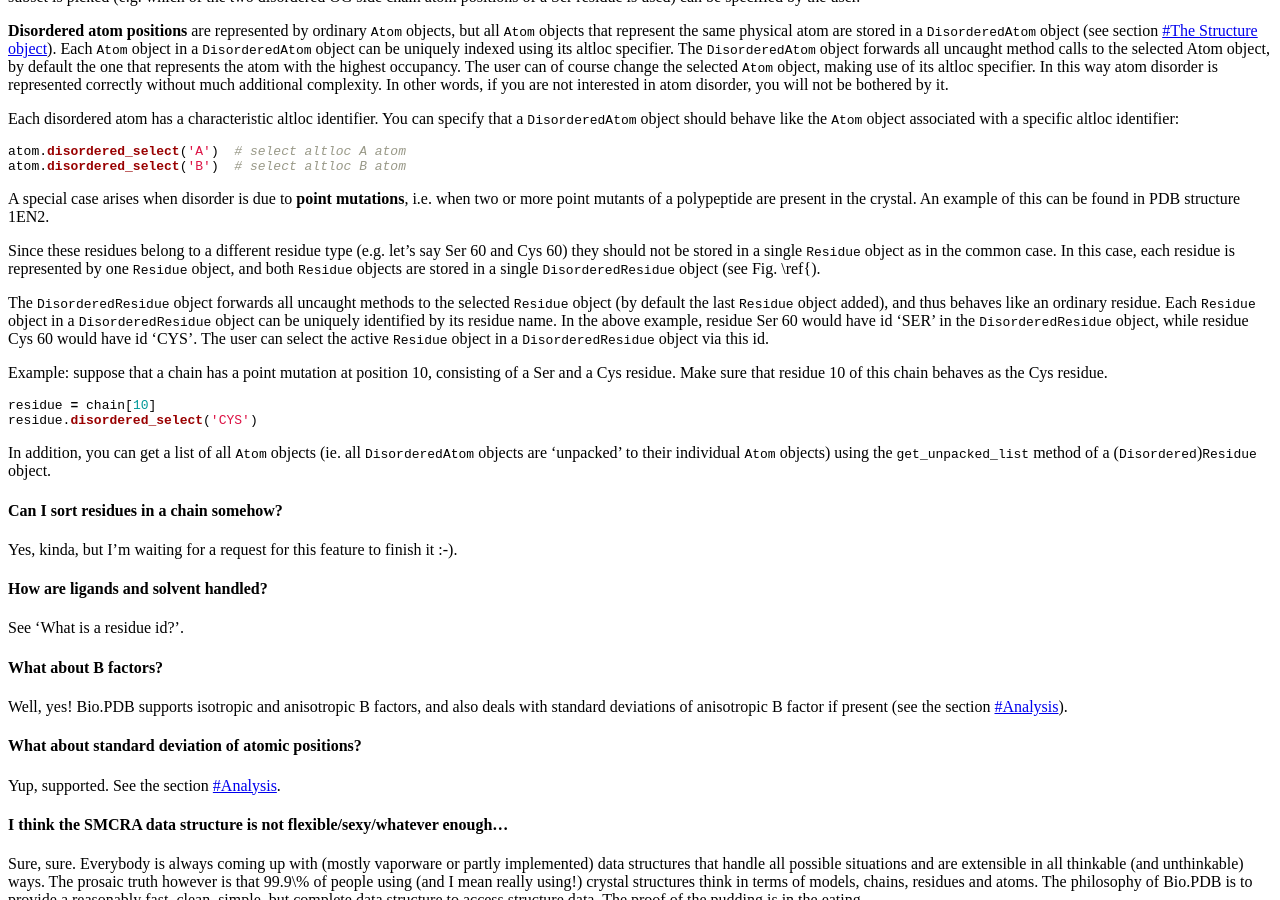
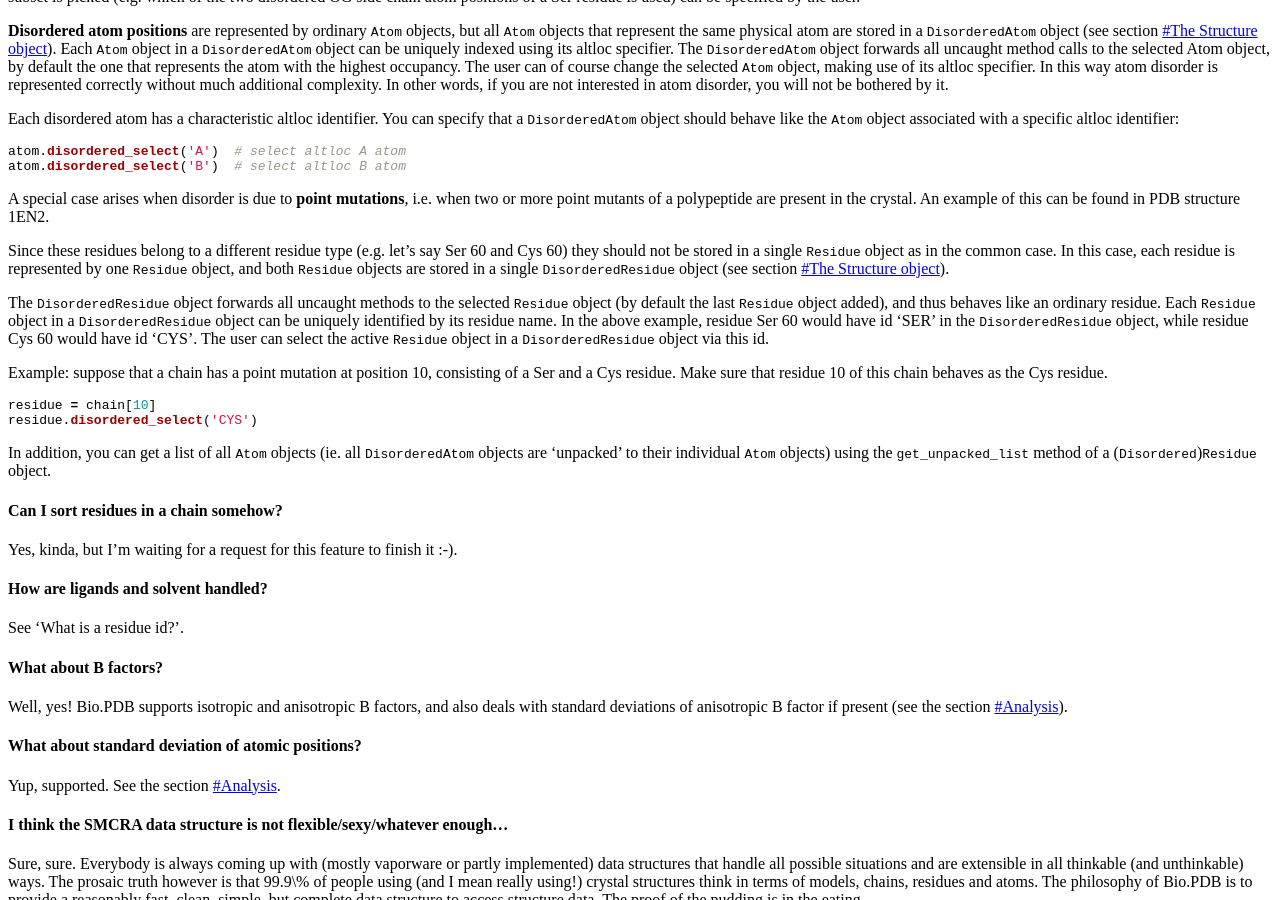
Before and after one commit to biopython/biopython.github.io, a Jekyll site: the page built from wiki/The_Biopython_Structural_Bioinformatics_FAQ.md, in a window 1280 px wide and 900 px high, scrolled down 6966 px. Built offline with Jekyll 4.4.1, drawn with Linux system fonts in a browser that asks for light colours.

Commit message:
/* How is disorder handled? */

```diff
--- a/wiki/The_Biopython_Structural_Bioinformatics_FAQ.md
+++ b/wiki/The_Biopython_Structural_Bioinformatics_FAQ.md
@@ -582,7 +582,8 @@ Since these residues belong to a different residue type (e.g. let's say
 Ser 60 and Cys 60) they should not be stored in a single `Residue`
 object as in the common case. In this case, each residue is represented
 by one `Residue` object, and both `Residue` objects are stored in a
-single `DisorderedResidue` object (see Fig. \\ref{<cap:SMCRA>).
+single `DisorderedResidue` object (see section [\#The Structure
+object](#The_Structure_object "wikilink")).
 
 The `DisorderedResidue` object forwards all uncaught methods to the
 selected `Residue` object (by default the last `Residue` object added),
```
Also changed, not shown: 1 other file.
